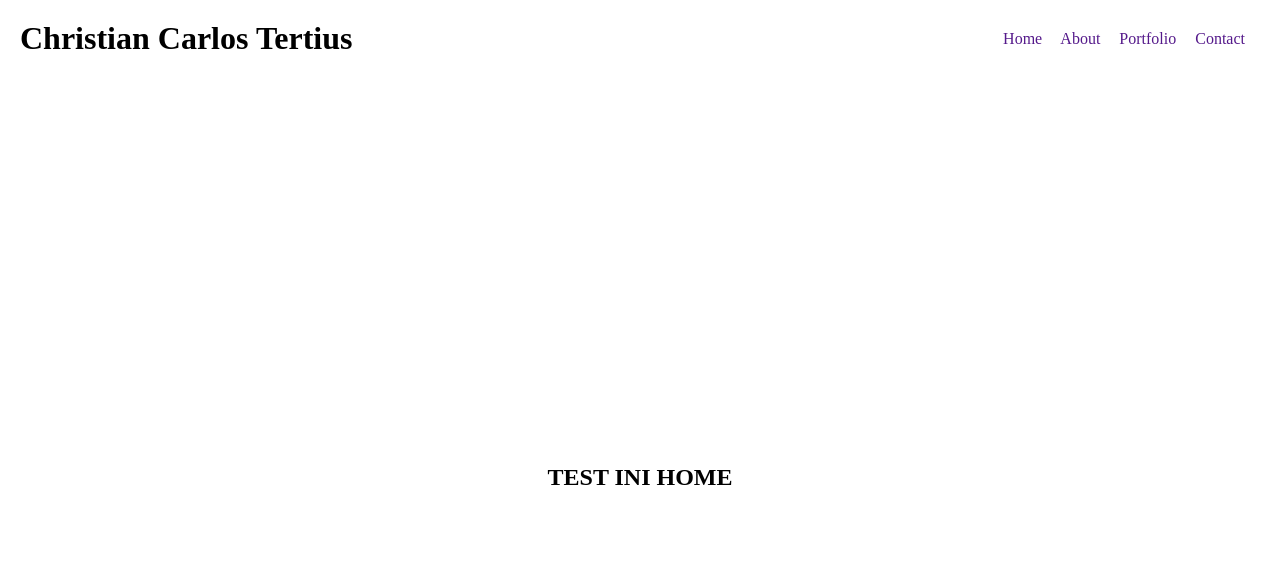
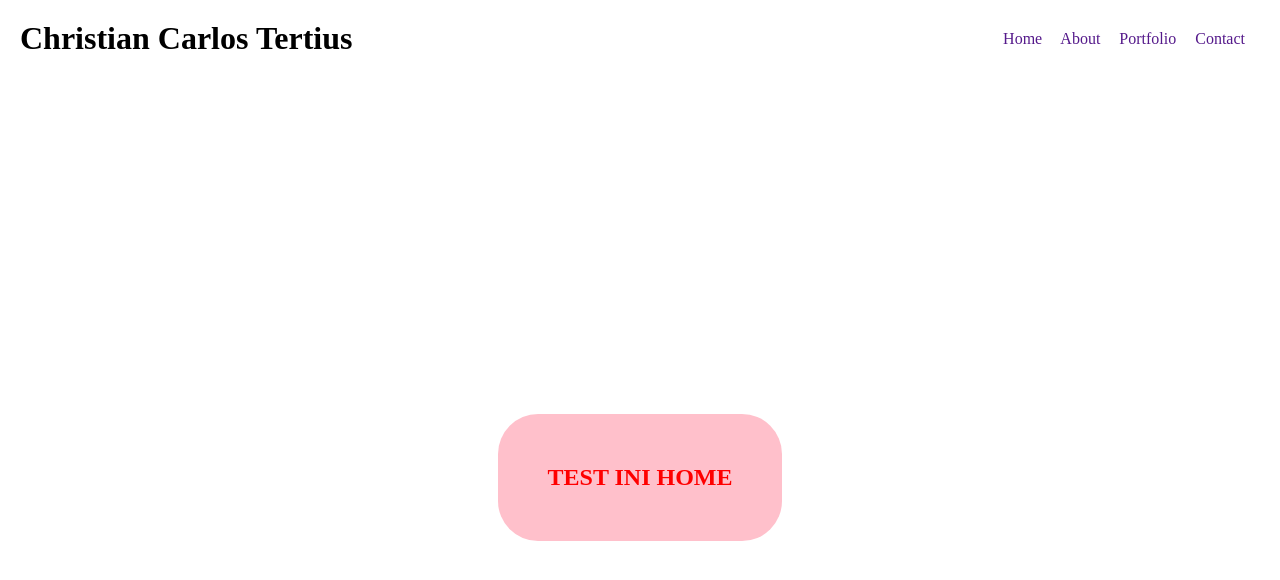
Before and after one commit to ChristianTertius/christ-git-test-2, a plain HTML site: page index.html in a window 1280 px wide. Drawn offline with Linux system fonts and the light colour scheme.

Commit message:
colored home + bg + border radius

```diff
--- a/index.html
+++ b/index.html
@@ -1,18 +1,18 @@
 <!DOCTYPE html>
 <html lang="en">
   <head>
-  <meta charset="UTF-8">
-  <meta name="viewport" content="width=device-width, initial-scale=1.0">
+    <meta charset="UTF-8" />
+    <meta name="viewport" content="width=device-width, initial-scale=1.0" />
     <title>Coba git remote</title>
 
     <style>
-    *{
+      * {
         margin: 0;
         padding: 0;
         box-sizing: border-box;
       }
 
-    header{
+      header {
         display: flex;
         justify-content: space-between;
         align-items: center;
@@ -20,16 +20,16 @@
         position: sticky;
       }
 
-    header nav a{
+      header nav a {
         margin-right: 15px;
         text-decoration: none;
       }
 
-    header nav a:hover{
+      header nav a:hover {
         color: aquamarine;
       }
 
-    section{
+      section {
         display: flex;
         justify-content: center;
         align-items: center;
@@ -48,9 +48,8 @@
       </nav>
     </header>
 
-
     <section>
-    <h1>TEST INI HOME</h1>
+      <h1 style="color: red; background-color: pink; padding: 50px; border-radius: 40px;">TEST INI HOME</h1>
     </section>
   </body>
 </html>
```
Lines whose indentation alone changed are shown as unchanged.
